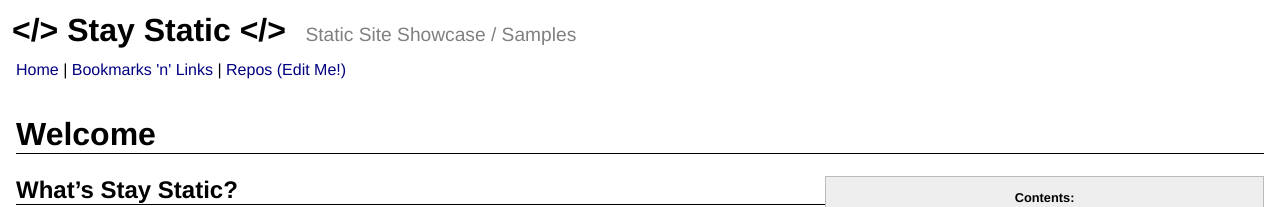
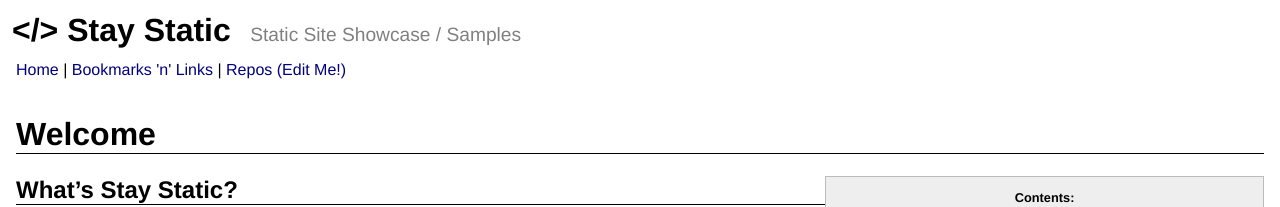
Before and after one commit to staystatic/staystatic.github.io, a Jekyll site: the page built from index.md, in a window 1280 px wide. Shown: the top 207 px of the page. Built offline with Jekyll 4.4.1, drawn with Linux system fonts in a browser that asks for light colours.

Commit message:
Update default.html

```diff
--- a/_layouts/default.html
+++ b/_layouts/default.html
@@ -8,7 +8,7 @@
 <body>
 
   <div id="header">
-    <span class='big'>&lt;/&gt; Stay Static &lt;/&gt;</span>
+    <span class='big'>&lt;/&gt; Stay Static</span>
     <span class='small'>Static Site Showcase / Samples</span>
   </div>
 
```
